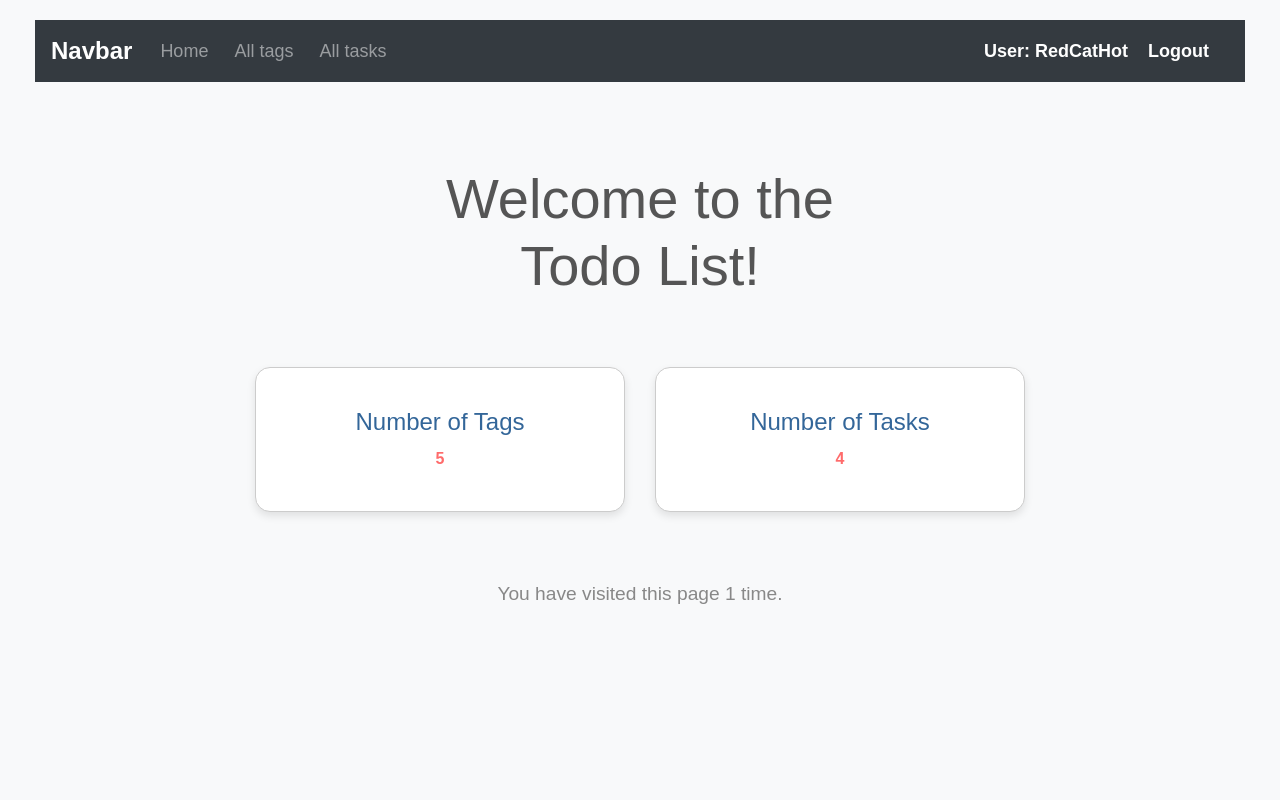
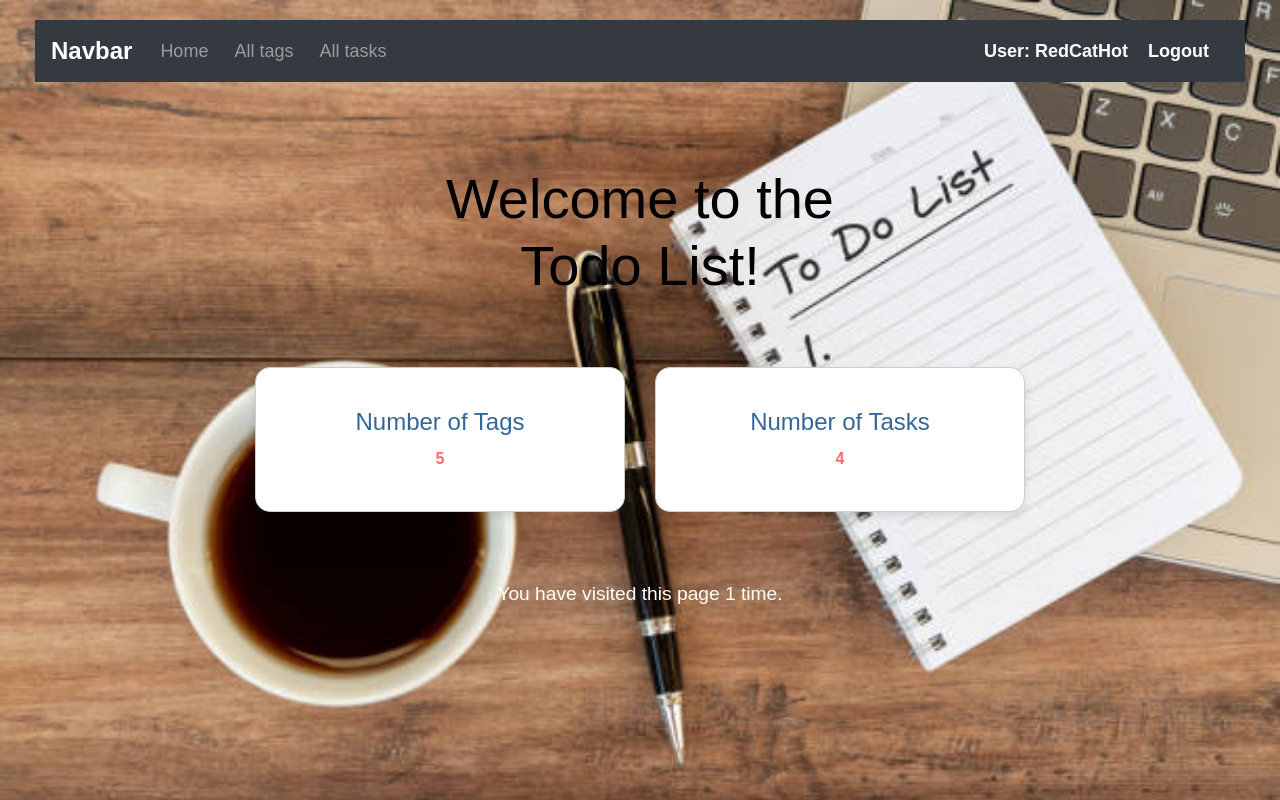
Before and after one commit to RedCatHot/todo_list_exam, a Django app: page / in a window 1280 px wide. Run offline with Django 4.2, Linux system fonts and the light colour scheme; a user stored in the database is signed in; data comes from the database, SQL or seed files in the repository; both versions use the stored data as it was after the commit; some libraries are stand-ins or nearby versions.

Commit message:
Final version

```diff
--- a/static/css/styles.css
+++ b/static/css/styles.css
@@ -3,6 +3,7 @@ body {
   background-color: #f8f8f8;
   margin: 0;
   padding: 0;
+  color: #333;
 }
 
 .container-fluid {
@@ -24,6 +25,15 @@ h1 {
   font-size: 32px;
   margin-bottom: 20px;
   color: #336699;
+}
+
+h1.display-4 {
+  color: #000; /* Змінено колір тексту на чорний (#000) */
+  margin-bottom: 20px;
+}
+
+p.lead {
+  color: #fff; /* Змінено колір тексту на чорний (#000) */
 }
 
 .card {
--- a/templates/base.html
+++ b/templates/base.html
@@ -16,6 +16,7 @@
   <link rel="stylesheet" href="{% static 'css/styles.css' %}">
 </head>
 <body>
+<body style="background-image: url('{% static 'img/background.jpg' %}'); background-size: cover;">
   <div class="container-fluid">
     <div class="col">
       <div class="row-sm-2">
```
Also changed, not shown: README.md, db.sqlite3, img.png (added), img_1.png (added), img_2.png (added), static/img/background.jpg (added).
